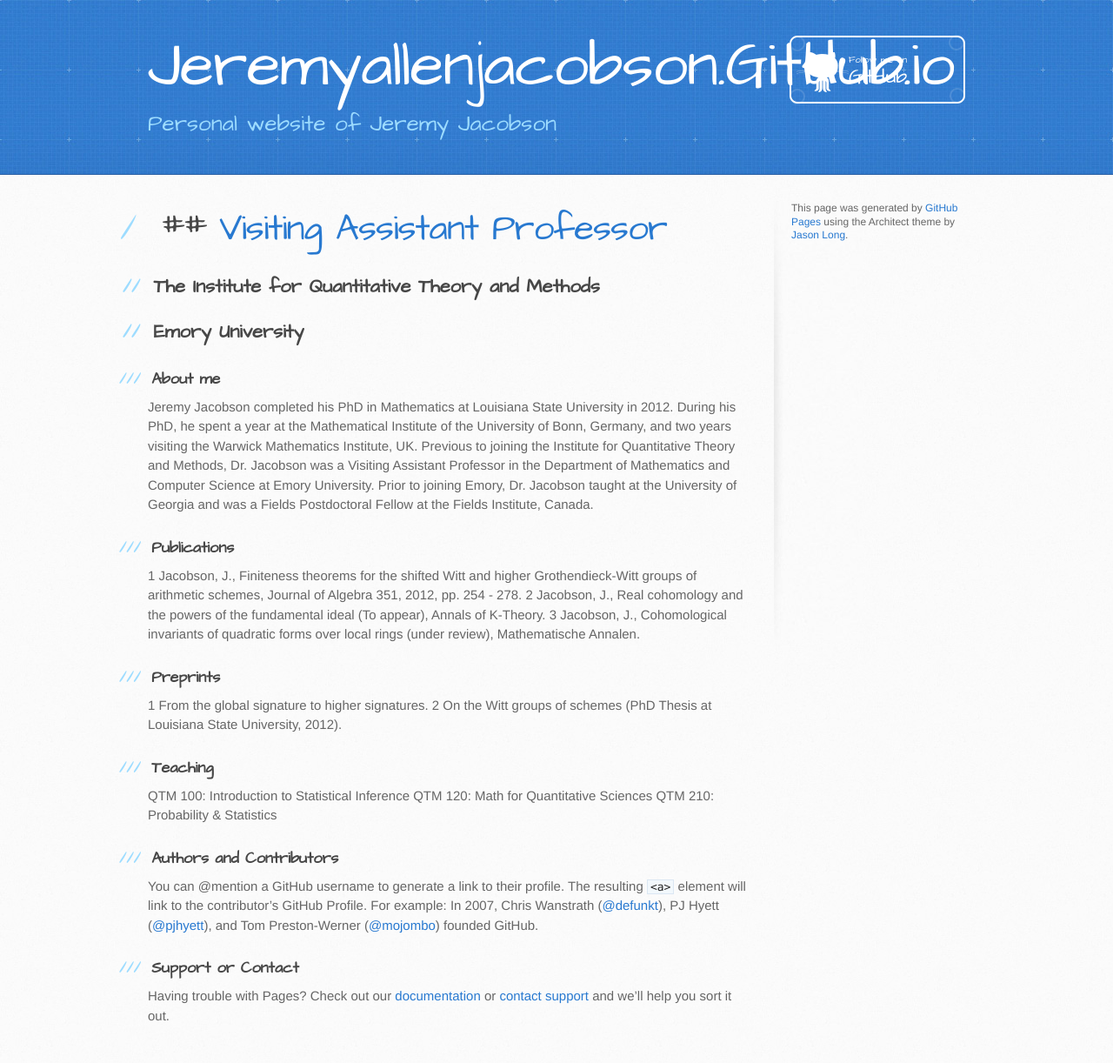
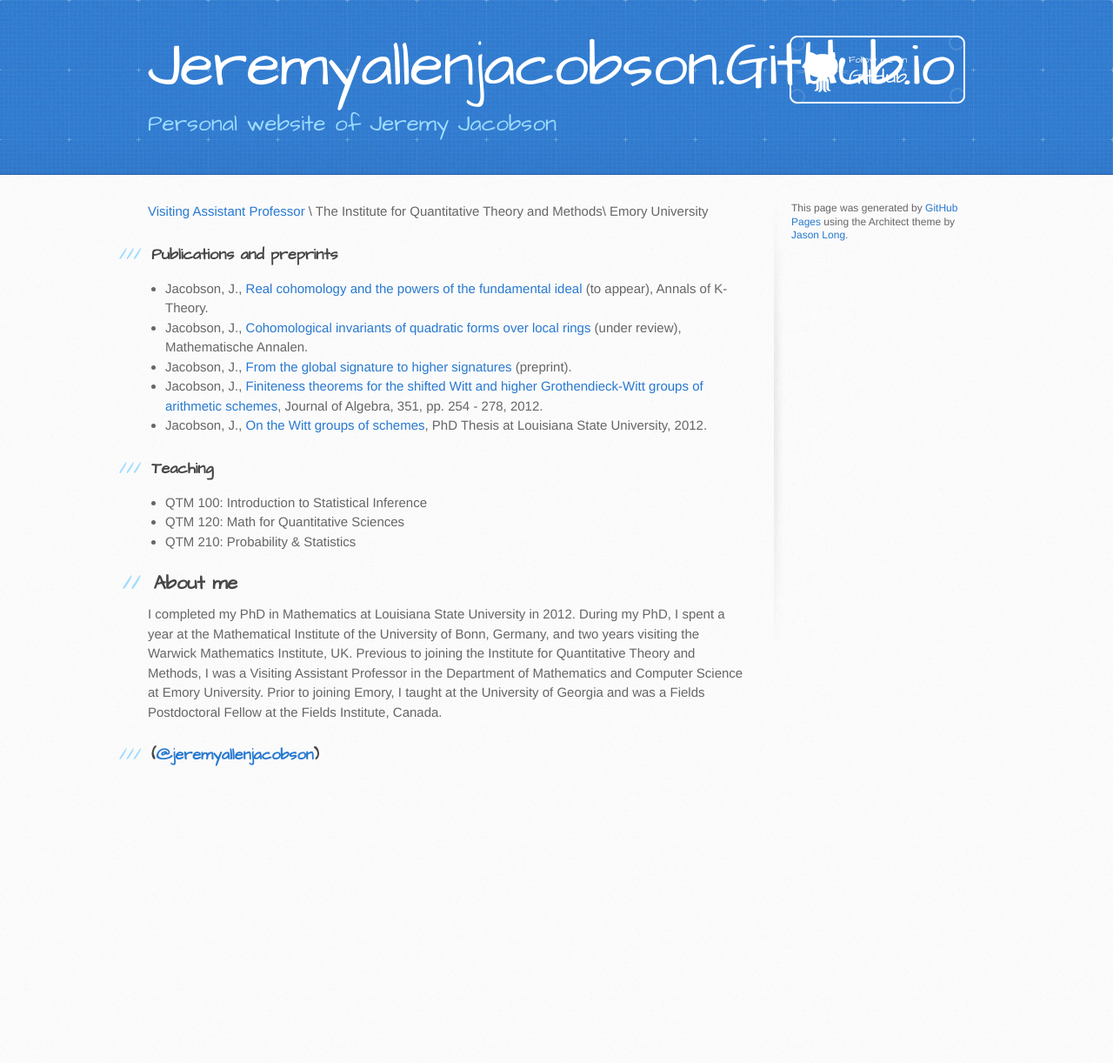
Before and after one commit to jeremyallenjacobson/jeremyallenjacobson.github.io, a Jekyll site: the page index.html, which Jekyll copies as it is, in a window 1280 px wide. Shown: the whole page at 87% size. Built offline with Jekyll 4.4.1, drawn with Linux system fonts in a browser that asks for light colours; after the commit the page ends 912 px from its top, so only the background shows below that.

Commit message:
Replace master branch with page content via GitHub

```diff
--- a/index.html
+++ b/index.html
@@ -28,50 +28,37 @@
     <div id="content-wrapper">
       <div class="inner clearfix">
         <section id="main-content">
-          <h1>
-<a id="-visiting-assistant-professor" class="anchor" href="#-visiting-assistant-professor" aria-hidden="true"><span aria-hidden="true" class="octicon octicon-link"></span></a>## <a href="http://www.quantitative.emory.edu/about/ourfaculty/faculty%20/jacobson-jeremy.html">Visiting Assistant Professor</a>
-</h1>
-
-<h2>
-<a id="the-institute-for-quantitative-theory-and-methods" class="anchor" href="#the-institute-for-quantitative-theory-and-methods" aria-hidden="true"><span aria-hidden="true" class="octicon octicon-link"></span></a>The Institute for Quantitative Theory and Methods</h2>
-
-<h2>
-<a id="emory-university" class="anchor" href="#emory-university" aria-hidden="true"><span aria-hidden="true" class="octicon octicon-link"></span></a>Emory University</h2>
+          <p><a href="http://www.quantitative.emory.edu/about/ourfaculty/faculty%20/jacobson-jeremy.html">Visiting Assistant Professor</a> \
+The Institute for Quantitative Theory and Methods\
+Emory University    </p>
 
 <h3>
-<a id="about-me" class="anchor" href="#about-me" aria-hidden="true"><span aria-hidden="true" class="octicon octicon-link"></span></a>About me</h3>
+<a id="publications-and-preprints" class="anchor" href="#publications-and-preprints" aria-hidden="true"><span aria-hidden="true" class="octicon octicon-link"></span></a>Publications and preprints</h3>
 
-<p>Jeremy Jacobson completed his PhD in Mathematics at Louisiana State University in 2012. During his PhD, he spent a year at the Mathematical Institute of the University of Bonn, Germany,  and two years visiting the Warwick Mathematics Institute, UK. Previous to joining the Institute for Quantitative Theory and Methods, Dr. Jacobson was a Visiting Assistant Professor in the Department of Mathematics and Computer Science at Emory University. Prior to joining Emory, Dr. Jacobson taught at the University of Georgia and was a Fields Postdoctoral Fellow at the Fields Institute, Canada.</p>
-
-<h3>
-<a id="publications" class="anchor" href="#publications" aria-hidden="true"><span aria-hidden="true" class="octicon octicon-link"></span></a>Publications</h3>
-
-<p>1 Jacobson, J., Finiteness theorems for the shifted Witt and higher Grothendieck-Witt groups of arithmetic schemes, Journal      of Algebra 351, 2012, pp. 254 - 278.
-2 Jacobson, J., Real cohomology and the powers of the fundamental ideal (To appear), Annals of K-Theory.
-3 Jacobson, J., Cohomological invariants of quadratic forms over local rings (under review), Mathematische Annalen.</p>
-
-<h3>
-<a id="preprints" class="anchor" href="#preprints" aria-hidden="true"><span aria-hidden="true" class="octicon octicon-link"></span></a>Preprints</h3>
-
-<p>1 From the global signature to higher signatures.
-2 On the Witt groups of schemes (PhD Thesis at Louisiana State University, 2012).</p>
+<ul>
+<li>Jacobson, J., <a href="https://github.com/jeremyallenjacobson/jeremyallenjacobson.github.io/blob/master/RealCohomologyAndPowersOfFundamentalIdeal.pdf">Real cohomology and the powers of the fundamental ideal</a> (to appear), Annals of K-Theory.</li>
+<li>Jacobson, J., <a href="https://github.com/jeremyallenjacobson/jeremyallenjacobson.github.io/blob/master/CohomologicalInvariants.pdf">Cohomological invariants of quadratic forms over local rings</a> (under review), Mathematische Annalen.</li>
+<li>Jacobson, J., <a href="https://github.com/jeremyallenjacobson/jeremyallenjacobson.github.io/blob/master/GlobalSignature.pdf">From the global signature to higher signatures</a> (preprint).</li>
+<li>Jacobson, J., <a href="https://github.com/jeremyallenjacobson/jeremyallenjacobson.github.io/blob/master/Finitenesstheorems.pdf">Finiteness theorems for the shifted Witt and higher Grothendieck-Witt groups of arithmetic schemes</a>, Journal of Algebra, 351, pp. 254 - 278, 2012.</li>
+<li>Jacobson, J., <a href="https://github.com/jeremyallenjacobson/jeremyallenjacobson.github.io/blob/master/Thesis.pdf">On the Witt groups of schemes</a>, PhD Thesis at Louisiana State University, 2012.</li>
+</ul>
 
 <h3>
 <a id="teaching" class="anchor" href="#teaching" aria-hidden="true"><span aria-hidden="true" class="octicon octicon-link"></span></a>Teaching</h3>
 
-<p>QTM 100: Introduction to Statistical Inference
-QTM 120: Math for Quantitative Sciences
-QTM 210: Probability &amp; Statistics</p>
+<ul>
+<li>QTM 100: Introduction to Statistical Inference</li>
+<li>QTM 120: Math for Quantitative Sciences</li>
+<li>QTM 210: Probability &amp; Statistics</li>
+</ul>
+
+<h2>
+<a id="about-me" class="anchor" href="#about-me" aria-hidden="true"><span aria-hidden="true" class="octicon octicon-link"></span></a>About me</h2>
+
+<p>I completed my PhD in Mathematics at Louisiana State University in 2012. During my PhD, I spent a year at the Mathematical Institute of the University of Bonn, Germany,  and two years visiting the Warwick Mathematics Institute, UK. Previous to joining the Institute for Quantitative Theory and Methods, I was a Visiting Assistant Professor in the Department of Mathematics and Computer Science at Emory University. Prior to joining Emory, I taught at the University of Georgia and was a Fields Postdoctoral Fellow at the Fields Institute, Canada.</p>
 
 <h3>
-<a id="authors-and-contributors" class="anchor" href="#authors-and-contributors" aria-hidden="true"><span aria-hidden="true" class="octicon octicon-link"></span></a>Authors and Contributors</h3>
-
-<p>You can @mention a GitHub username to generate a link to their profile. The resulting <code>&lt;a&gt;</code> element will link to the contributor’s GitHub Profile. For example: In 2007, Chris Wanstrath (<a href="https://github.com/defunkt" class="user-mention">@defunkt</a>), PJ Hyett (<a href="https://github.com/pjhyett" class="user-mention">@pjhyett</a>), and Tom Preston-Werner (<a href="https://github.com/mojombo" class="user-mention">@mojombo</a>) founded GitHub.</p>
-
-<h3>
-<a id="support-or-contact" class="anchor" href="#support-or-contact" aria-hidden="true"><span aria-hidden="true" class="octicon octicon-link"></span></a>Support or Contact</h3>
-
-<p>Having trouble with Pages? Check out our <a href="https://help.github.com/pages">documentation</a> or <a href="https://github.com/contact">contact support</a> and we’ll help you sort it out.</p>
+<a id="jeremyallenjacobson" class="anchor" href="#jeremyallenjacobson" aria-hidden="true"><span aria-hidden="true" class="octicon octicon-link"></span></a>(<a href="https://github.com/jeremyallenjacobson" class="user-mention">@jeremyallenjacobson</a>)</h3>
         </section>
 
         <aside id="sidebar">
```
Also changed, not shown: params.json (+1 -1 lines).
